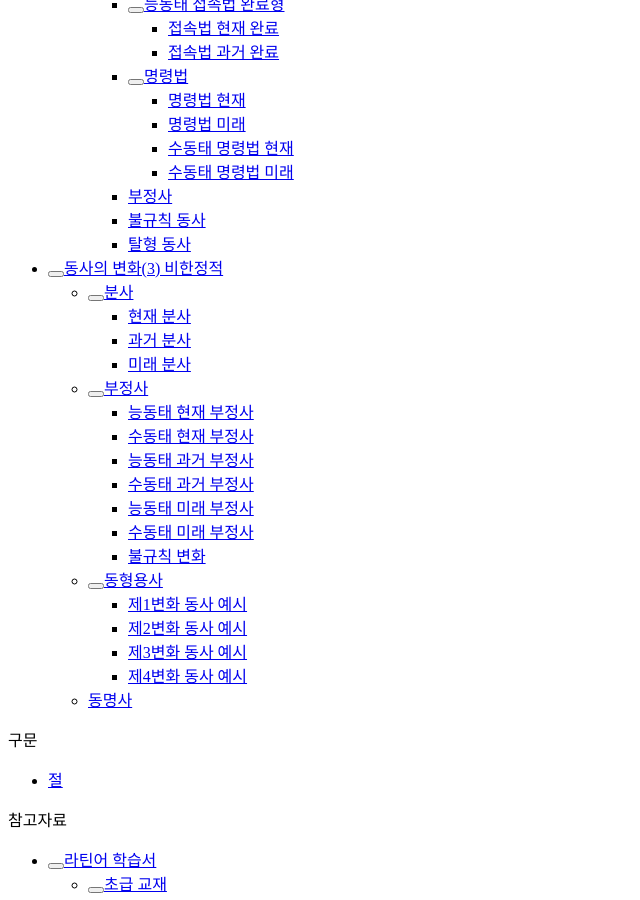
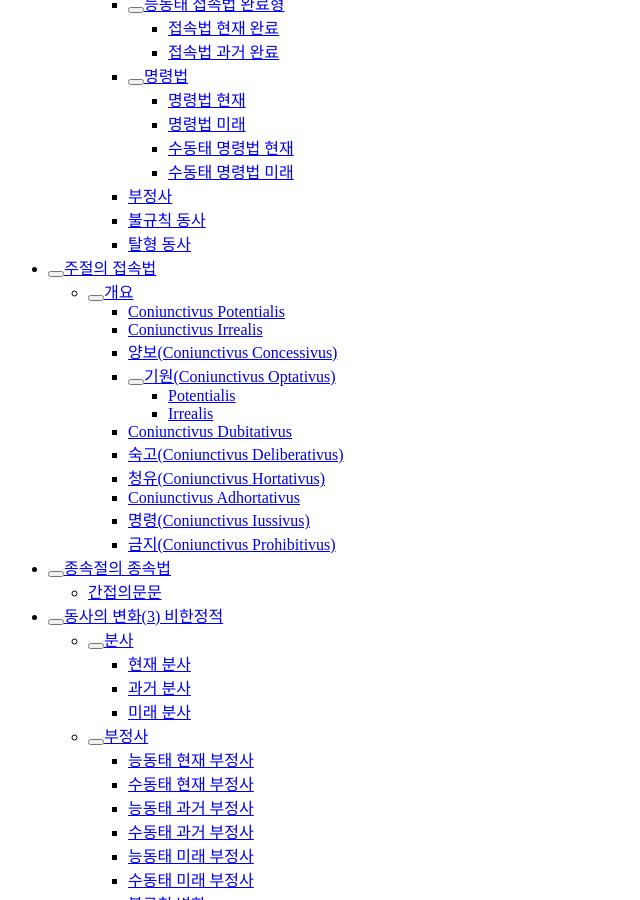
Before and after one commit to kabbala/grammatica_latina, a Sphinx documentation site: the page built from source/clausa.rst, in a window 1280 px wide and 900 px high, scrolled down 9410 px. Shown: the whole window, without its empty margins (0-640 px from the left). Built offline with Sphinx 7.4.7 and the Read the Docs theme 2.0.0, drawn with Linux system fonts in a browser that asks for light colours; pages that are not in the unit, such as notebooks, are missing from menus.

Commit message:
접속법 용법 추가

```diff
--- a/source/coniugatio_verbi_finitivi/coniugatio_coniunctivi.rst
+++ b/source/coniugatio_verbi_finitivi/coniugatio_coniunctivi.rst
@@ -1,5 +1,5 @@
-접속법
-======
+동사의 접속법 변화
+==================
 
 접속법은 현재형, 현재 완료형, 과거형(미완료형), 과거 완료형 4가지가 있다.
 
--- /dev/null
+++ b/source/coniugatio_verbi_finitivi/coniunctivus_modus.rst
@@ -0,0 +1,55 @@
+주절의 접속법
+=============
+
+개요
+----
+
+접속법(coniunctivus modus)이라는 말이 주절에 접속하는 종속절이라는 의미를 담고 있으나, 동사의 접속법 형태는 주절에서도 사용된다.
+
+이를 주절의 종속법(Konjunktiv im Hauptsatz)이라고도 부른다.
+
+주절에 사용되는 경우에도 종속절에서 사용되는 의미와 연관이 있다.
+
+.. todo:: 시제에 따른 의미 변화, 인칭에 따른 변화 정리할 것
+
+Coniunctivus Potentialis
+^^^^^^^^^^^^^^^^^^^^^^^^^
+
+Coniunctivus Irrealis
+^^^^^^^^^^^^^^^^^^^^^
+
+양보(Coniunctivus Concessivus)
+^^^^^^^^^^^^^^^^^^^^^^^^^^^^^^
+
+기원(Coniunctivus Optativus)
+^^^^^^^^^^^^^^^^^^^^^^^^^^^^
+
+Potentialis
++++++++++++
+
+Irrealis
+++++++++
+
+Coniunctivus Dubitativus
+^^^^^^^^^^^^^^^^^^^^^^^^
+
+숙고(Coniunctivus Deliberativus)
+^^^^^^^^^^^^^^^^^^^^^^^^^^^^^^^^
+
+청유(Coniunctivus Hortativus)
+^^^^^^^^^^^^^^^^^^^^^^^^^^^^^
+
+Coniunctivus Adhortativus
+^^^^^^^^^^^^^^^^^^^^^^^^^
+
+명령(Coniunctivus Iussivus)
+^^^^^^^^^^^^^^^^^^^^^^^^^^^
+
+금지(Coniunctivus Prohibitivus)
+^^^^^^^^^^^^^^^^^^^^^^^^^^^^^^^
+
+종속절의 종속법
+===============
+
+간접의문문
+----------
```
